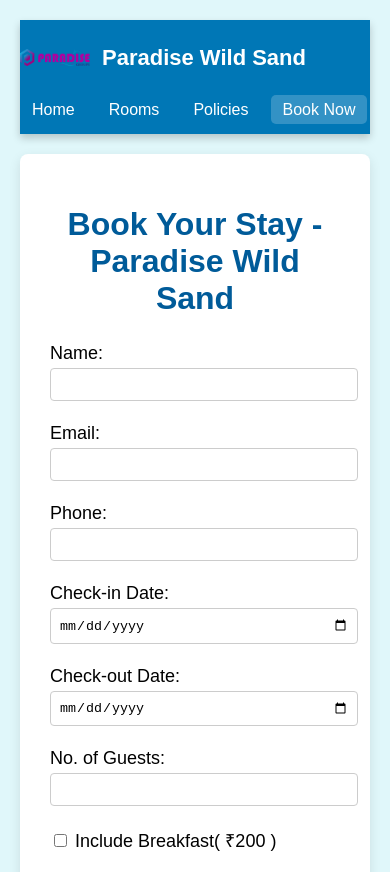
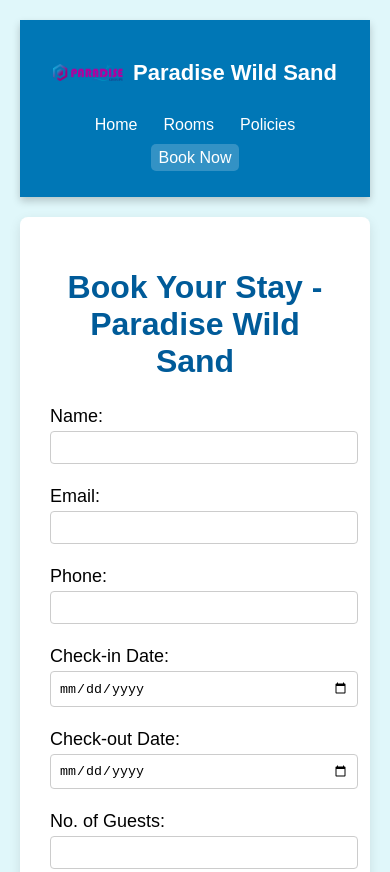
Before and after one commit to karishmasultana-10/paradise-wild-sand, a plain HTML site: page booking.html in a window 390 px wide. Shown: the top 872 px of the page. Drawn offline with Linux system fonts and the light colour scheme.

```diff
--- a/style/booking.css
+++ b/style/booking.css
@@ -16,7 +16,7 @@ body {
 header {
   background-color: #0077b6;
   color: white;
-  padding: 10px 0;
+  padding: 15px 0;
   box-shadow: 0 4px 8px rgba(0, 0, 0, 0.2);
   position: sticky;
   top: 0;
@@ -25,23 +25,27 @@ header {
 
 /* Navbar Layout */
 .nav {
+  width: 90%;
+  max-width: 1200px;
+  margin: auto;
+  padding: 10px;
   display: flex;
   justify-content: space-between;
   align-items: center;
-  flex-wrap: nowrap;
+  flex-wrap: wrap;
 }
 
 /* Logo Section */
 .logo-section {
   display: flex;
   align-items: center;
-  gap: 12px;
+  gap: 10px;
 }
 
 .logo-img {
   width: 120px;
   height: auto;
-  object-fit: contain;
+  /* object-fit: contain; */
 }
 
 .logo-text {
@@ -53,12 +57,14 @@ header {
 /* Navigation */
 .navigation ul {
   display: flex;
+  flex-wrap: nowrap;
   justify-content: flex-end;
   align-items: center;
-  gap: 20px;
+  gap: 15px;
   list-style: none;
   padding: 0;
   margin: 0;
+  flex-shrink: 1;
 }
 
 .navigation li {
@@ -69,10 +75,10 @@ header {
   text-decoration: none;
   color: white;
   font-weight: 500;
-  padding: 6px 12px;
+  padding: 6px 10px;
   border-radius: 5px;
   transition: background-color 0.3s ease;
-  white-space: nowrap;
+  /* white-space: nowrap; */
 }
 
 .navigation a:hover,
@@ -83,7 +89,7 @@ header {
 /* Responsive Adjustment */
 @media (max-width: 768px) {
   .nav {
-    /* flex-direction: column; */
+    flex-direction: column;
     flex-wrap: wrap;
     align-items: center;
     gap: 6px;
@@ -98,12 +104,16 @@ header {
   .navigation ul {
     flex-direction: row;
     justify-content: center;
-    /* flex-wrap: wrap; */
+    flex-wrap: wrap;
     gap: 10px;
   }
 
   .navigation li {
     margin-bottom: 5px;
+  }
+  .navigation a{
+    padding: 5px 8px;
+    font-size: 16px;
   }
 
   .logo-text {
--- a/style/main.css
+++ b/style/main.css
@@ -61,12 +61,14 @@ header {
 /* Navigation */
 .navigation ul {
   display: flex;
+  flex-wrap: nowrap;
   justify-content: flex-end;
   align-items: center;
-  gap: 20px;
+  gap: 15px;
   list-style: none;
   padding: 0;
   margin: 0;
+  flex-shrink: 1;
 }
 
 .navigation li {
@@ -77,7 +79,7 @@ header {
   text-decoration: none;
   color: white;
   font-weight: 500;
-  padding: 6px 12px;
+  padding: 6px 10px;
   border-radius: 5px;
   transition: background-color 0.4s ease, transform 0.3s ease;
 }
@@ -104,11 +106,15 @@ header {
     flex-direction: row;
     justify-content: center;
     flex-wrap: wrap;
-    gap: 15px;
+    gap: 10px;
   }
 
   .navigation li {
     margin: 0;
+  }
+  .navigation a{
+    font-size: 16px;
+    padding:5px 8px;
   }
 
   .logo-text {
--- a/style/payment.css
+++ b/style/payment.css
@@ -16,7 +16,7 @@ body {
 header {
   background-color: #0077b6;
   color: white;
-  padding: 10px 0;
+  padding: 15px 0;
   box-shadow: 0 4px 8px rgba(0, 0, 0, 0.2);
   position: sticky;
   top: 0;
@@ -25,23 +25,27 @@ header {
 
 /* Navbar Layout */
 .nav {
+  width: 90%;
+  max-width: 1200px;
+  margin: auto;
+  padding:10px ;
   display: flex;
   justify-content: space-between;
   align-items: center;
-  flex-wrap: nowrap;
+  flex-wrap: wrap;
 }
 
 /* Logo Section */
 .logo-section {
   display: flex;
   align-items: center;
-  gap: 12px;
+  gap: 10px;
 }
 
 .logo-img {
   width: 120px;
   height: auto;
-  object-fit: contain;
+  /* object-fit: contain; */
 }
 
 .logo-text {
@@ -53,12 +57,14 @@ header {
 /* Navigation */
 .navigation ul {
   display: flex;
+  flex-wrap: nowrap;
   justify-content: flex-end;
   align-items: center;
-  gap: 20px;
+  gap: 15px;
   list-style: none;
   padding: 0;
   margin: 0;
+  flex-shrink: 1;
 }
 
 .navigation li {
@@ -69,10 +75,10 @@ header {
   text-decoration: none;
   color: white;
   font-weight: 500;
-  padding: 6px 12px;
+  padding: 6px 10px;
   border-radius: 5px;
   transition: background-color 0.3s ease;
-  white-space: nowrap;
+  /* white-space: nowrap; */
 }
 
 .navigation a:hover,
@@ -83,7 +89,7 @@ header {
 /* Responsive Adjustment */
 @media (max-width: 768px) {
   .nav {
-    /* flex-direction: column; */
+    flex-direction: column;
     flex-wrap: wrap;
     align-items: center;
     gap: 6px;
@@ -98,12 +104,16 @@ header {
   .navigation ul {
     flex-direction: row;
     justify-content: center;
-    /* flex-wrap: wrap; */
+    flex-wrap: wrap;
     gap: 10px;
   }
 
   .navigation li {
     margin-bottom: 5px;
+  }
+  .navigation a{
+    padding: 5px 8px;
+    font-size: 16px;
   }
 
   .logo-text {
```
